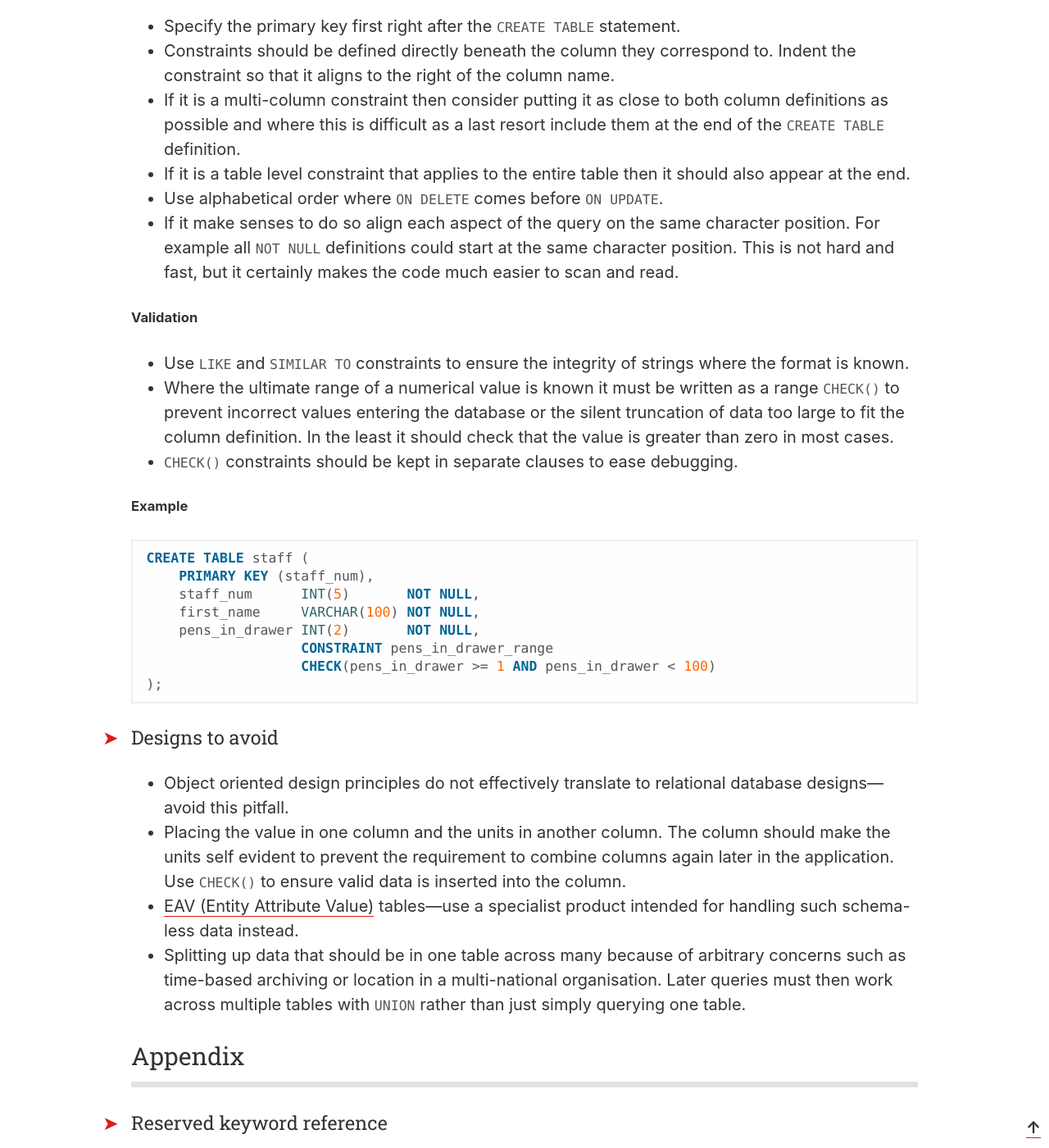
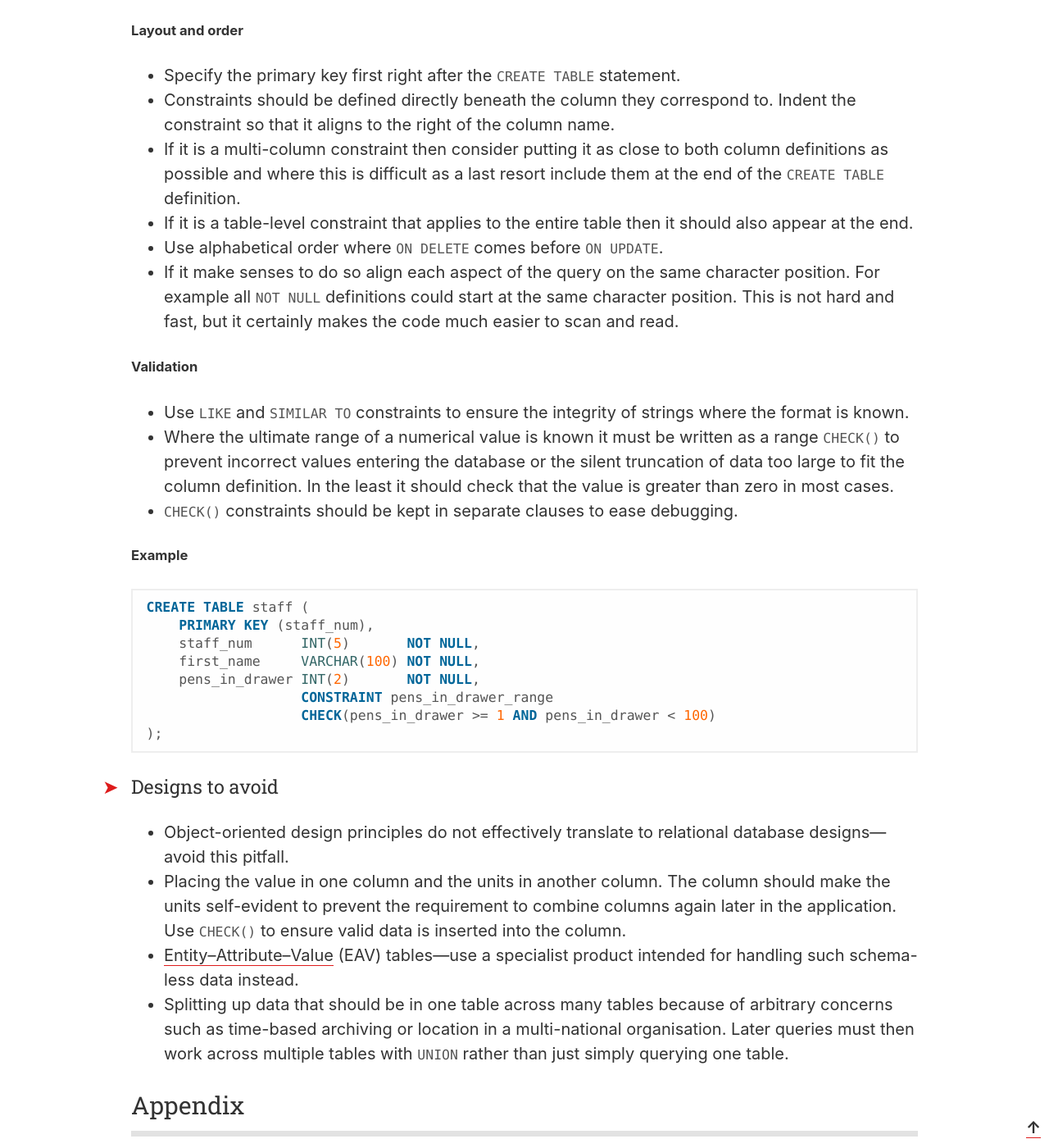
Before and after one commit to treffynnon/sqlstyle.guide, a Jekyll site: the page built from index.md, in a window 1280 px wide and 1400 px high, scrolled down 9676 px. Shown: the whole window at 82% size. Built offline with Jekyll 4.4.1, drawn with Linux system fonts in a browser that asks for light colours; comment, search, counter and statistics services are not loaded; some of the changed text lies outside the part shown.

Commit message:
Update sqlstyle.guide.md
Fix grammar. Proper hyphenation between words. Use HTTPS links.

```diff
--- a/_includes/sqlstyle.guide.md
+++ b/_includes/sqlstyle.guide.md
@@ -18,7 +18,7 @@
 
 SQL style guide by [Simon Holywell][simon] is licensed under a [Creative Commons
 Attribution-ShareAlike 4.0 International License][licence].
-Based on a work at [http://www.sqlstyle.guide][sqlstyleguide].
+Based on a work at [https://www.sqlstyle.guide/][sqlstyleguide].
 
 ## General
 
@@ -28,7 +28,7 @@
 * Make judicious use of white space and indentation to make code easier to read.
 * Store [ISO-8601][iso-8601] compliant time and date information
   (`YYYY-MM-DD HH:MM:SS.SSSSS`).
-* Try to use only standard SQL functions instead of vendor specific functions for
+* Try to use only standard SQL functions instead of vendor-specific functions for
   reasons of portability.
 * Keep code succinct and devoid of redundant SQL—such as unnecessary quoting or
   parentheses or `WHERE` clauses that can otherwise be derived.
@@ -378,7 +378,7 @@
 * If it is a multi-column constraint then consider putting it as close to both
   column definitions as possible and where this is difficult as a last resort
   include them at the end of the `CREATE TABLE` definition.
-* If it is a table level constraint that applies to the entire table then it
+* If it is a table-level constraint that applies to the entire table then it
   should also appear at the end.
 * Use alphabetical order where `ON DELETE` comes before `ON UPDATE`.
 * If it make senses to do so align each aspect of the query on the same character
@@ -411,16 +411,16 @@
 
 ### Designs to avoid
 
-* Object oriented design principles do not effectively translate to relational
+* Object-oriented design principles do not effectively translate to relational
   database designs—avoid this pitfall.
 * Placing the value in one column and the units in another column. The column
-  should make the units self evident to prevent the requirement to combine
+  should make the units self-evident to prevent the requirement to combine
   columns again later in the application. Use `CHECK()` to ensure valid data is
   inserted into the column.
-* [EAV (Entity Attribute Value)][eav] tables—use a specialist product intended for
+* [Entity–Attribute–Value][eav] (EAV) tables—use a specialist product intended for
   handling such schema-less data instead.
-* Splitting up data that should be in one table across many because of arbitrary
-  concerns such as time-based archiving or location in a multi-national
+* Splitting up data that should be in one table across many tables because of
+  arbitrary concerns such as time-based archiving or location in a multi-national
   organisation. Later queries must then work across multiple tables with `UNION`
   rather than just simply querying one table.
 
@@ -1316,13 +1316,13 @@
     "Download the guide in Markdown format"
 [iso-8601]: https://en.wikipedia.org/wiki/ISO_8601
     "Wikipedia: ISO 8601"
-[rivers]: http://practicaltypography.com/one-space-between-sentences.html
+[rivers]: https://practicaltypography.com/one-space-between-sentences.html
     "Practical Typography: one space between sentences"
 [reserved-keywords]: #reserved-keyword-reference
     "Reserved keyword reference"
 [eav]: https://en.wikipedia.org/wiki/Entity%E2%80%93attribute%E2%80%93value_model
     "Wikipedia: Entity–attribute–value model"
-[sqlstyleguide]: http://www.sqlstyle.guide
+[sqlstyleguide]: https://www.sqlstyle.guide/
     "SQL style guide by Simon Holywell"
-[licence]: http://creativecommons.org/licenses/by-sa/4.0/
+[licence]: https://creativecommons.org/licenses/by-sa/4.0/
     "Creative Commons Attribution-ShareAlike 4.0 International License"
```
Also changed, not shown: other parts of _includes/sqlstyle.guide.md (+8 -8 lines).
